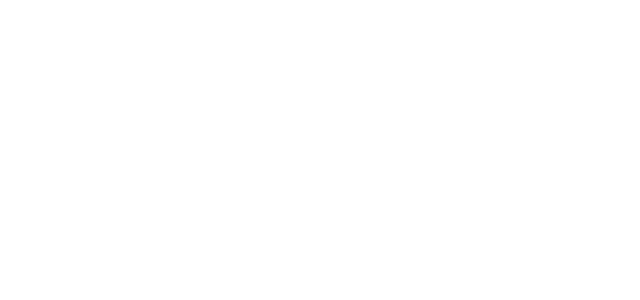
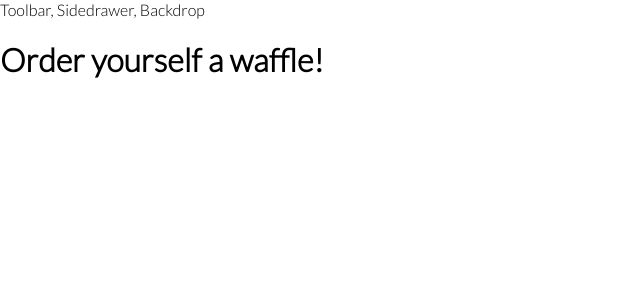
Before and after one commit to annametsapelto/WaffleMaker, a React (Create React App) app: page / in a window 1280 px wide. Shown: the top 300 px of the page, without its empty margins (0-640 px from the left). Built offline with nearby package versions, Linux system fonts and the light colour scheme.

Commit message:
Add basic structure

```diff
--- a/src/App.js
+++ b/src/App.js
@@ -1,10 +1,13 @@
 import React, { Component } from 'react';
+import Layout from './Components/Layout/Layout';
 
 class App extends Component {
   render() {
     return (
       <div>
-
+        <Layout>
+          <h1>Order yourself a waffle!</h1>
+        </Layout>
       </div>
     );
   }
--- a/src/Components/Layout/Layout.js
+++ b/src/Components/Layout/Layout.js
@@ -0,0 +1,17 @@
+import React from 'react';
+import Aux from '../../hoc/Auxiliary';
+
+const layout = (props) => (
+    <Aux>
+      <div>
+          Toolbar,
+          Sidedrawer,
+          Backdrop
+      </div>
+      <main>
+          {props.children}
+      </main>
+    </Aux>
+);
+
+export default layout;
--- /dev/null
+++ b/src/hoc/Auxiliary.js
@@ -0,0 +1,3 @@
+const aux = (props) => props.children;
+
+export default aux;
```
